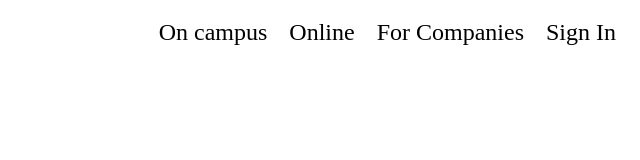
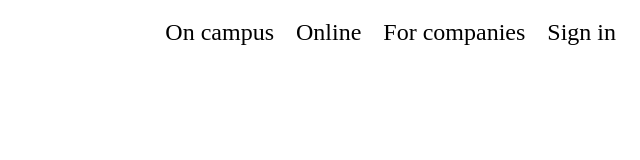
Before and after one commit to scgray67/ColmarAcademy, a plain HTML site: page index.html in a window 1280 px wide. Shown: the full height of the page, 640-1280 px from the left. Drawn offline with Linux system fonts and the light colour scheme.

Commit message:
more header

```diff
--- a/index.html
+++ b/index.html
@@ -18,8 +18,8 @@
       <div class="navheader">
         <span><a href="#">On campus</a></span>
         <span><a href="#">Online</a></span>
-        <span><a href="#">For Companies</a></span>
-        <span><a href="#">Sign In</a></span>
+        <span><a href="#">For companies</a></span>
+        <span><a href="#">Sign in</a></span>
       </div>
     </header>
 
```
